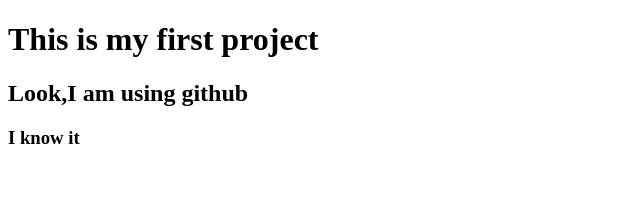
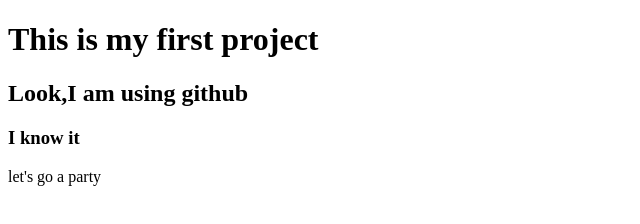
Before and after one commit to ReshmaAkter-5895/my-first-website, a plain HTML site: page index.html in a window 1280 px wide. Shown: the whole page, without its empty margins (0-640 px from the left). Drawn offline with Linux system fonts and the light colour scheme.

Commit message:
set party

```diff
--- a/index.html
+++ b/index.html
@@ -9,5 +9,6 @@
     <h1>This is my first project</h1>
     <h2>Look,I am using github</h2>
     <h3>I know it</h3>
+    <p>let's go a party</p>
 </body>
 </html>
```
